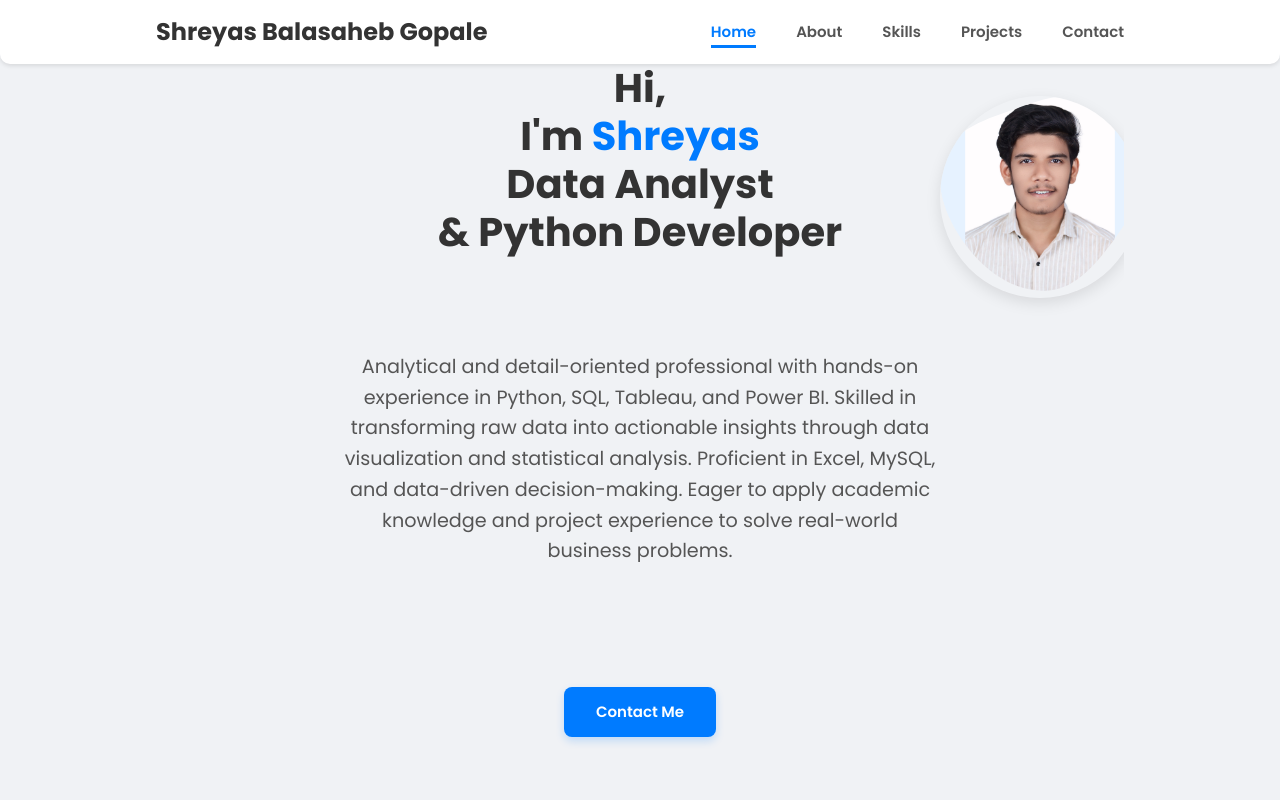
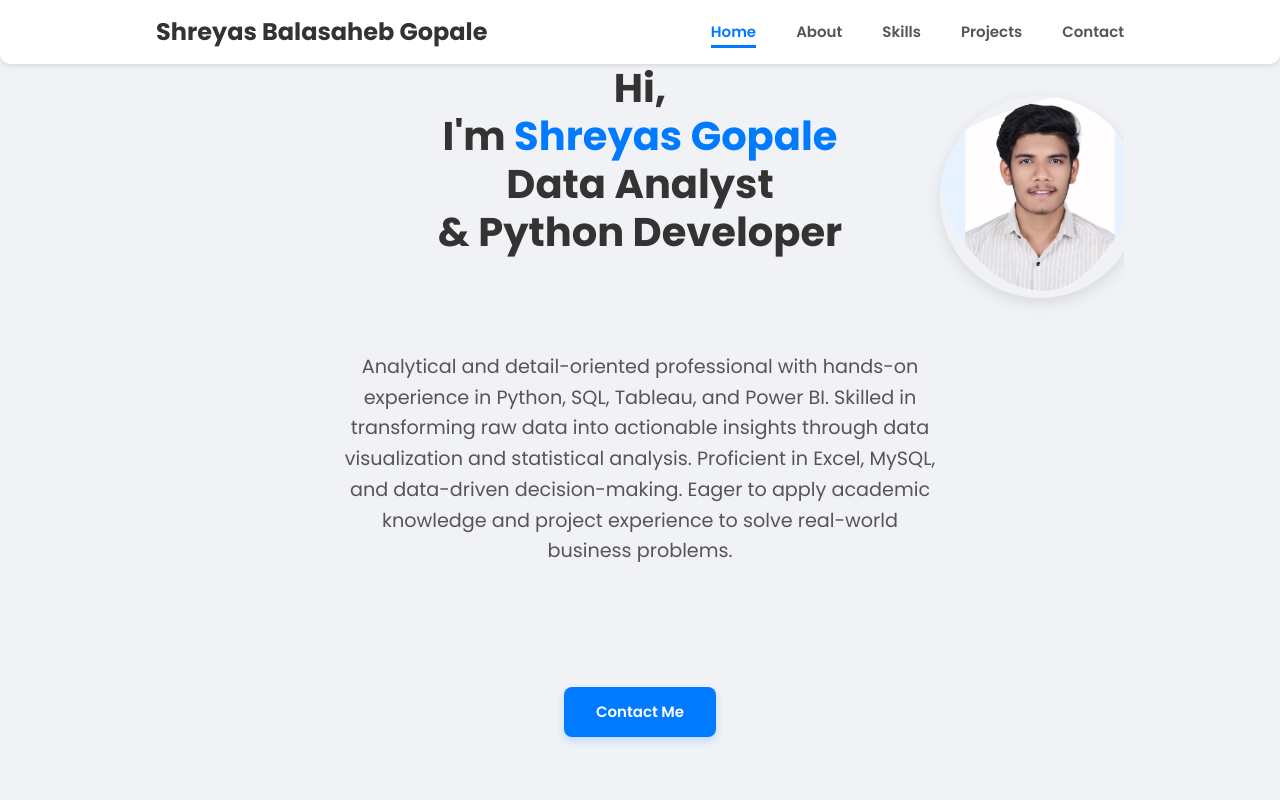
Before and after one commit to Shreyas-7083/Shreyas-Gopale.github.io, a plain HTML site: page index.html in a window 1280 px wide. Shown: the top 800 px of the page. Drawn offline with nearby package versions, Linux system fonts and the light colour scheme.

Commit message:
Update index.html

```diff
--- a/index.html
+++ b/index.html
@@ -651,7 +651,7 @@
         <!--===== HOME =====-->
         <section class="home bd-grid" id="home">
             <div class="home__data">
-                <h1 class="home__title">Hi,<br>I'm <span class="home__title-color">Shreyas</span><br> Data Analyst <br>& Python Developer</h1>
+                <h1 class="home__title">Hi,<br>I'm <span class="home__title-color">Shreyas Gopale</span><br> Data Analyst <br>& Python Developer</h1>
                 <p class="home__description">Analytical and detail-oriented professional with hands-on experience in Python, SQL, Tableau, and Power BI. Skilled in transforming raw data into actionable insights through data visualization and statistical analysis. Proficient in Excel, MySQL, and data-driven decision-making. Eager to apply academic knowledge and project experience to solve real-world business problems.</p>
                 <a href="#contact" class="button">Contact Me</a>
             </div>
```
